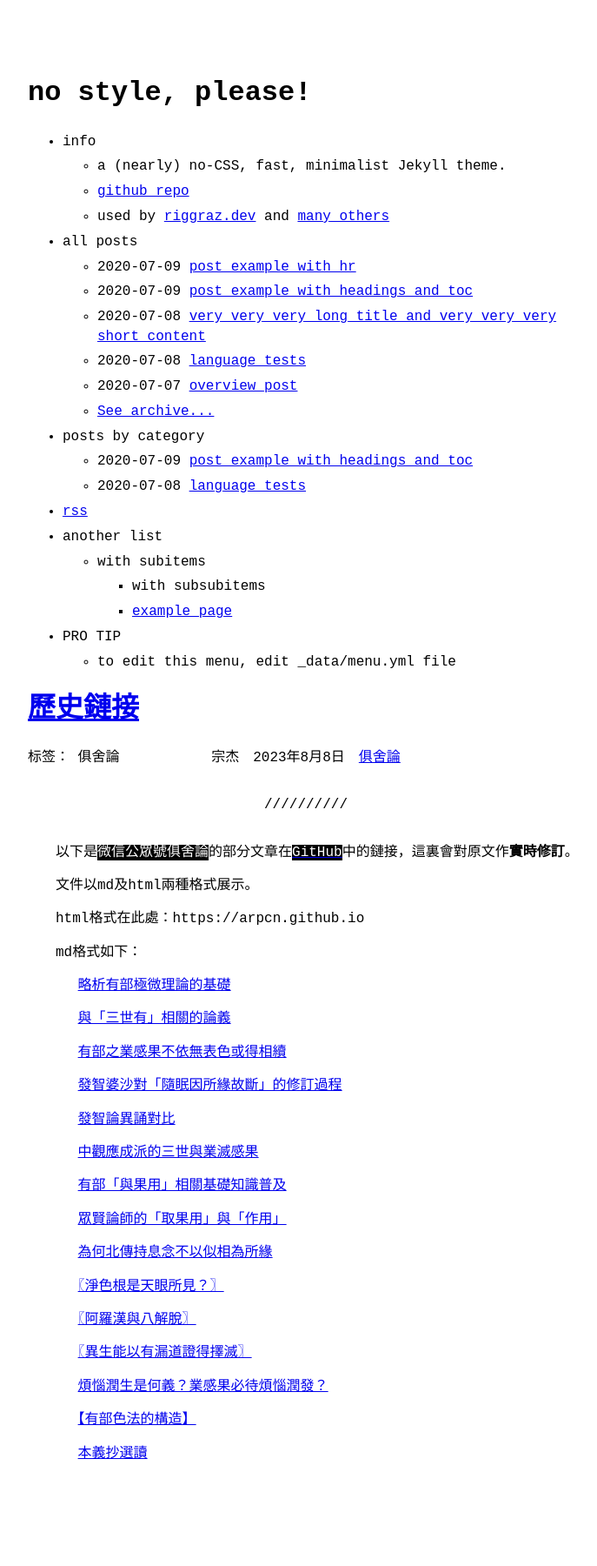
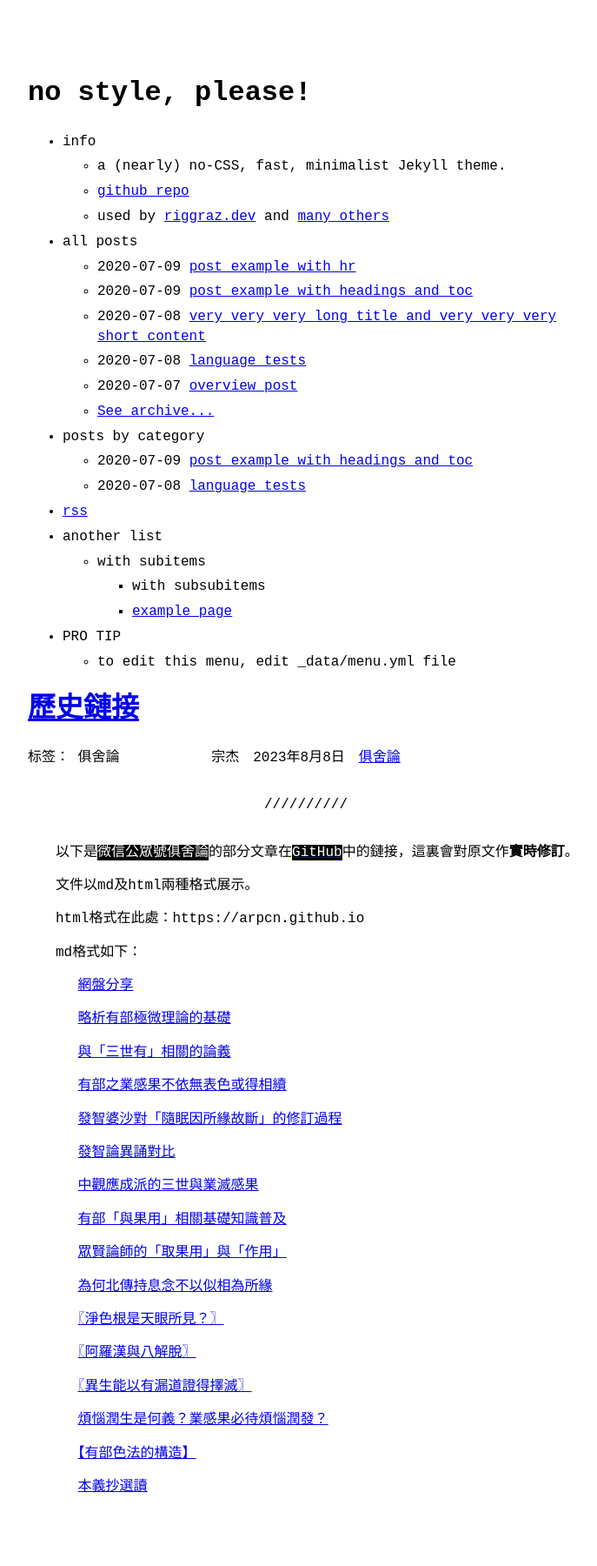
Before and after one commit to arpcn/arpcn.github.io, a Jekyll site: the page built from index.md, in a window 1280 px wide. Shown: the whole page at 87% size, without its empty margins (288-975 px from the left). Built offline with Jekyll 4.4.1, drawn with Linux system fonts in a browser that asks for light colours; our own code applies the rules of GitHub Pages for plain Markdown files; before the commit the page ends 1762 px from its top, so only the background shows below that.

Commit message:
Update index.md

```diff
--- a/index.md
+++ b/index.md
@@ -12,6 +12,8 @@
 　　html格式在此處：https://arpcn.github.io
 
 　　md格式如下：
+
+　 　　[網盤分享](https://github.com/arpcn/abhidharma/blob/main/md/share.md)
 
 　 　　[略析有部極微理論的基礎](https://github.com/arpcn/abhidharma/blob/main/md/略析有部極微理論的基礎.md)
 
```
